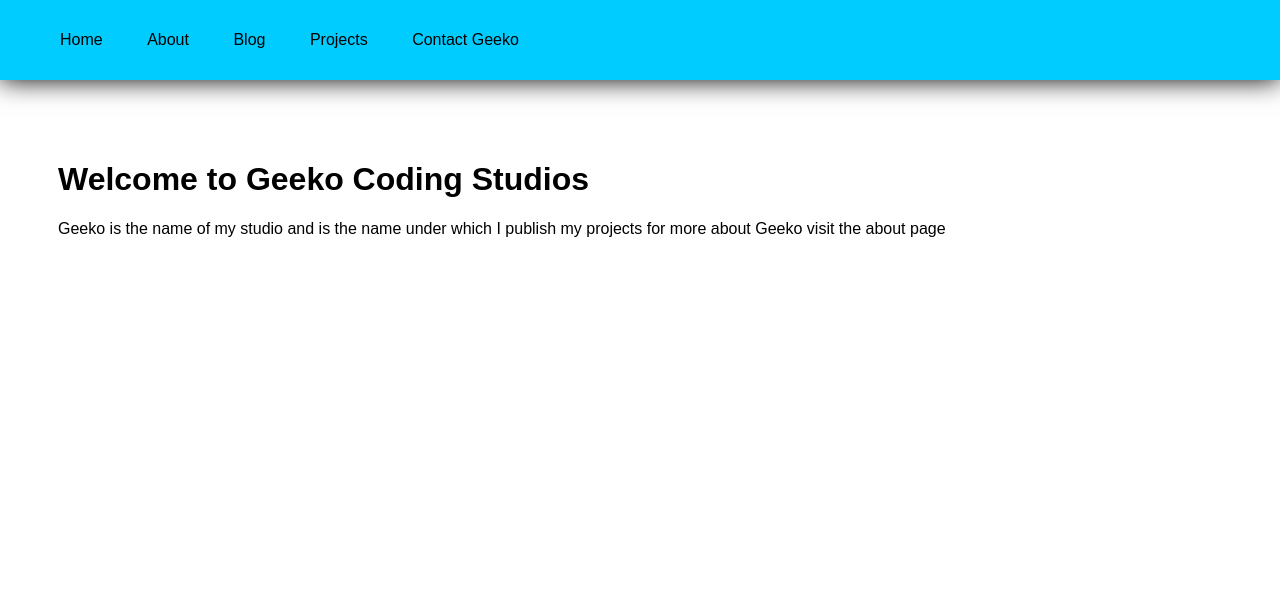
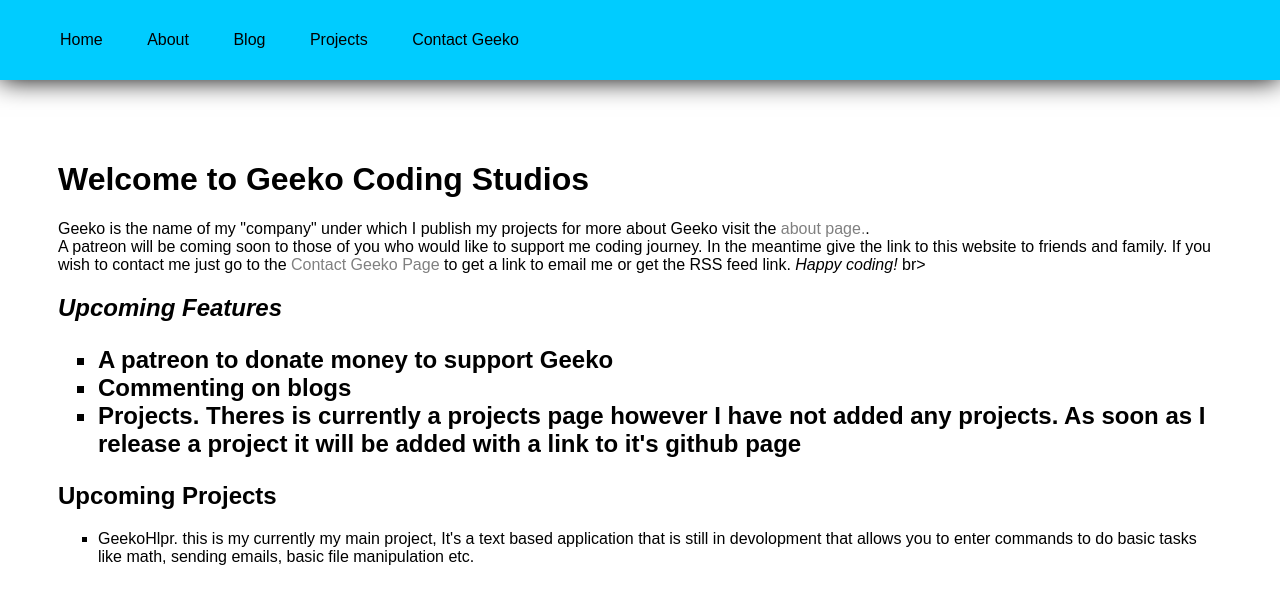
Before and after one commit to Geeko/geeko.github.io, a Jekyll site: the page built from index.html, in a window 1280 px wide. Shown: the top 604 px of the page. Built offline with Jekyll 4.4.1, drawn with Linux system fonts in a browser that asks for light colours.

Commit message:
Update index.html

```diff
--- a/index.html
+++ b/index.html
@@ -4,6 +4,21 @@ title: Geeko Homepage
 ---
 <div class="blurb">
 	<h1>Welcome to Geeko Coding Studios</h1>
-		<p>Geeko is the name of my studio and is the name under which I publish my projects for
-		more about Geeko visit the <a href="/about">about page</a></p>
+		<p>Geeko is the name of my "company" under which I publish my projects for
+		more about Geeko visit the <a href="/about" style="color:gray;">about page.</a>. <br>	A patreon will be coming soon to those of you who would like to support me coding journey.
+		In the meantime give the link to this website to friends and family. If you wish to contact me just go to the <a href="/contact" style="color:gray;">
+		Contact Geeko Page</a> to get a link to email me or get the RSS feed link. <em><i>Happy coding!</i></em>
+		br></p>
+
+	<h2><em>Upcoming Features</em><h2>
+		<ul style="display:block; text-decoration:none; list-style-type:square;">
+			<li>A patreon to donate money to support Geeko</li>
+			<li>Commenting on blogs</li>
+			<li>Projects. Theres is currently a projects page however I have not added any projects. As soon as I release
+			a project it will be added with a link to it's github page</li>
+		</ul>
+	<h2>Upcoming Projects</h2>
+		<ul style="display:block; text-decoration:none; list-style-type:square">
+			<li>GeekoHlpr. this is my currently my main project, It's a text based application that is still in devolopment
+			that allows you to enter commands to do basic tasks like math, sending emails, basic file manipulation etc.</li>
 </div><!-- /.blurb -->
```
